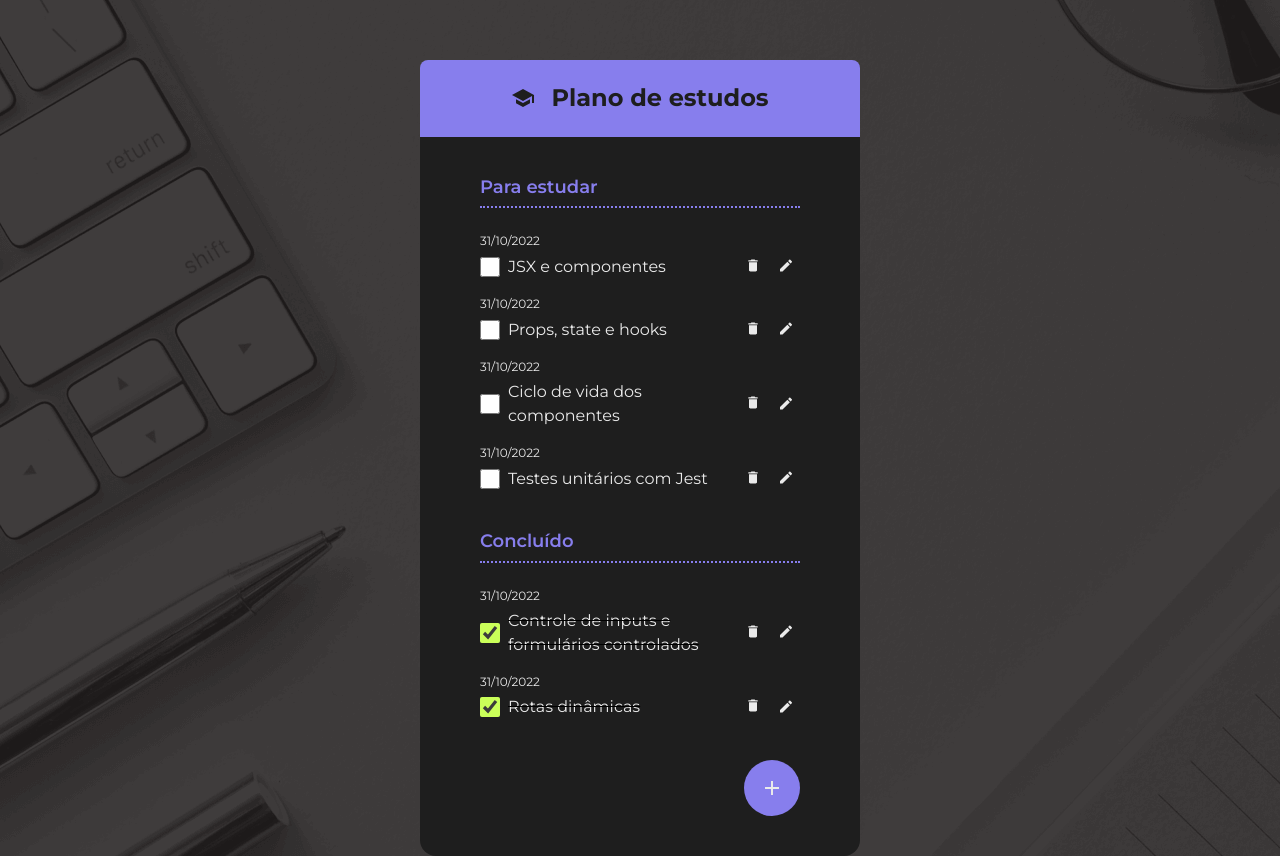
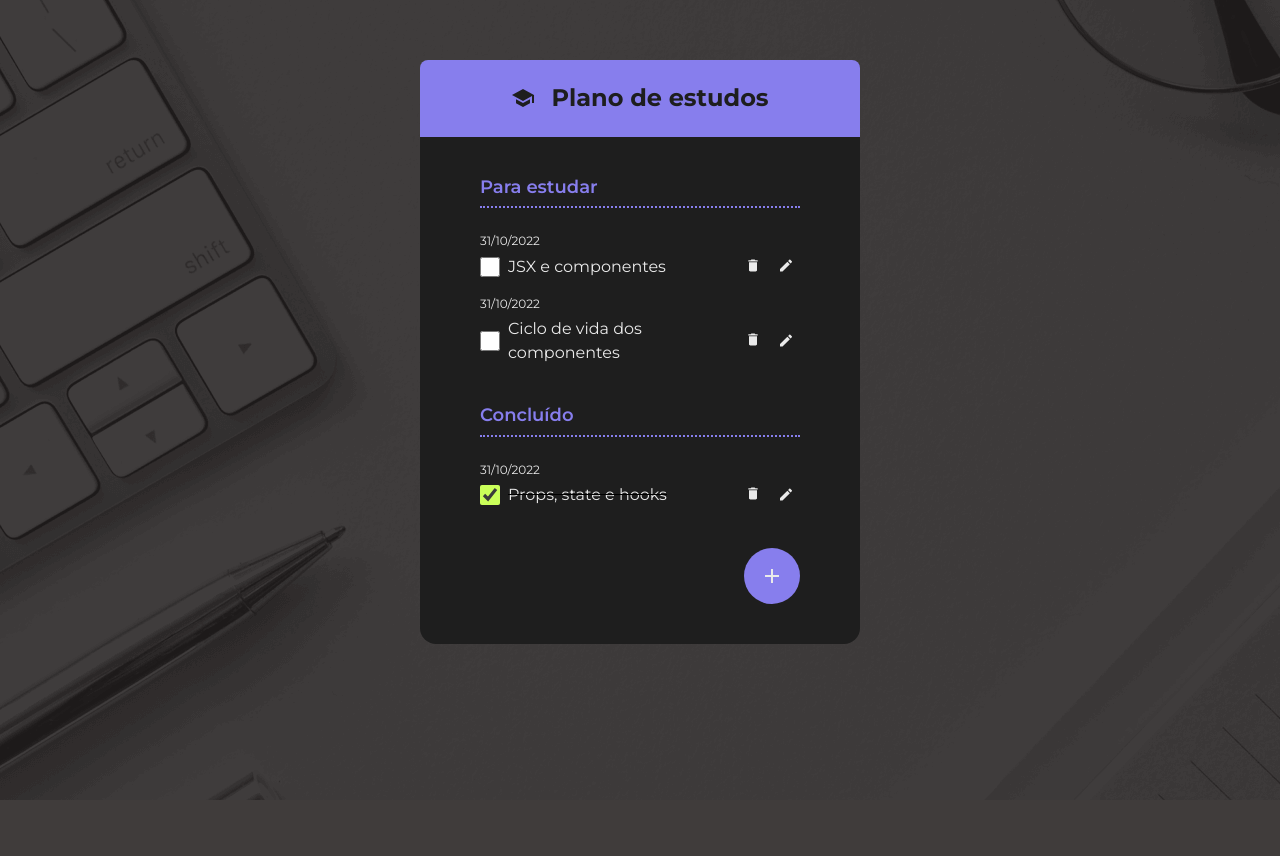
Before and after one commit to fredcarderaro/checklist, a React (Vite) app: page / in a window 1280 px wide. After the commit the page ends 800 px from the top, so only its background shows below. Built offline with nearby package versions, Linux system fonts and the light colour scheme.

Commit message:
useState control todolist and implemente toggle check and delete todo item

```diff
--- a/src/App.jsx
+++ b/src/App.jsx
@@ -12,7 +12,7 @@ import { ToDoItem } from "./components/ToDoItem";
 import { ToDoList } from "./components/ToDoList";
 import { TodoForm } from "./components/TodoForm";
 
-const todos = [
+/* const todos = [
   {
     id: 1,
     description: "JSX e componentes",
@@ -38,6 +38,7 @@ const todos = [
     createdAt: "2022-10-31",
   },
 ];
+
 const completed = [
   {
     id: 5,
@@ -52,17 +53,80 @@ const completed = [
     createdAt: "2022-10-31",
   },
 ];
+ */
 
 function App() {
+  // Cria estado de controle de exibição do modal Dialog
   const [showDialog, setShowDialog] = useState(false);
 
+  // Cria estado com lista de todos inicial
+  const [todos, setTodos] = useState([
+    {
+      id: 1,
+      description: "JSX e componentes",
+      completed: false,
+      createdAt: "2022-10-31",
+    },
+    {
+      id: 2,
+      description: "Props, state e hooks",
+      completed: true,
+      createdAt: "2022-10-31",
+    },
+    {
+      id: 3,
+      description: "Ciclo de vida dos componentes",
+      completed: false,
+      createdAt: "2022-10-31",
+    },
+  ]);
+
+  // Exibir ou ocultar modal Dialog
   const toggleDialog = () => {
     setShowDialog(!showDialog);
   };
 
-  const addTodo = () => {
-    console.log("form submetido");
+  // Adicionar todo à lista
+  const addTodo = (formData) => {
+    const description = formData.get("description");
+
+    setTodos((prevState) => {
+      const todo = {
+        id: prevState.length + 1,
+        description,
+        completed: false,
+        createdAt: new Date().toISOString(),
+      };
+
+      return [...prevState, todo];
+    });
+
     toggleDialog();
+  };
+
+  // Funcao executa o toggle no item todo completed
+  const toggleTodoCompleted = (todo) => {
+    setTodos((prevState) => {
+      return prevState.map((item) => {
+        if (item.id == todo.id) {
+          return {
+            ...item,
+            completed: !item.completed,
+          };
+        }
+
+        return item;
+      });
+    });
+  };
+
+  // Funcao exclui item todo
+  const deleteTodo = (todo) => {
+    setTodos((prevState) => {
+      return prevState.filter((item) => {
+        return item.id != todo.id;
+      });
+    });
   };
 
   return (
@@ -77,15 +141,33 @@ function App() {
         <ChecklistsWrapper>
           <SubHeading>Para estudar</SubHeading>
           <ToDoList>
-            {todos.map(function (t) {
-              return <ToDoItem key={t.id} item={t} />;
-            })}
+            {todos
+              .filter((task) => !task.completed)
+              .map(function (task) {
+                return (
+                  <ToDoItem
+                    key={task.id}
+                    item={task}
+                    onToggleCompleted={toggleTodoCompleted}
+                    onDeleteTodo={deleteTodo}
+                  />
+                );
+              })}
           </ToDoList>
           <SubHeading>Concluído</SubHeading>
           <ToDoList>
-            {completed.map(function (t) {
-              return <ToDoItem key={t.id} item={t} />;
-            })}
+            {todos
+              .filter((task) => task.completed)
+              .map(function (task) {
+                return (
+                  <ToDoItem
+                    key={task.id}
+                    item={task}
+                    onToggleCompleted={toggleTodoCompleted}
+                    onDeleteTodo={deleteTodo}
+                  />
+                );
+              })}
           </ToDoList>
           <Footer>
             {/* Dialog */}
--- a/src/components/TextInput/Text-input.style.css
+++ b/src/components/TextInput/Text-input.style.css
@@ -1,5 +1,6 @@
 .text-input {
   background-color: transparent;
+  color: #eaeaea;
   font-size: 16px;
   line-height: 150%;
   border-radius: 24px;
--- a/src/components/ToDoItem/index.jsx
+++ b/src/components/ToDoItem/index.jsx
@@ -1,25 +1,28 @@
-import './todo-item.style.css'
+import "./todo-item.style.css";
 import { IconPencil, IconTrash } from "../icons";
 
-export function ToDoItem ({ item }) {
-    const styles = ['todo-item']
+export function ToDoItem({ item, onToggleCompleted, onDeleteTodo }) {
+  const styles = ["todo-item"];
 
   if (item.completed) {
-        styles.push('completed')
+    styles.push("completed");
   }
 
   return (
-        <li className={styles.join(' ')}>
+    <li className={styles.join(" ")}>
       <p className="date">
-                {new Date(item.createdAt).toLocaleDateString('pt-BR')}
+        {new Date(item.createdAt).toLocaleDateString("pt-BR")}
       </p>
       <div className="details">
-                <input type="checkbox" className="checkbox" defaultChecked={item.completed} />
-                <p className="description">
-                    {item.description}
-                </p>
+        <input
+          type="checkbox"
+          className="checkbox"
+          defaultChecked={item.completed}
+          onClick={() => onToggleCompleted(item)}
+        />
+        <p className="description">{item.description}</p>
         <div className="actions">
-                    <button className="btn">
+          <button className="btn" onClick={() => onDeleteTodo(item)}>
             <IconTrash />
           </button>
           <button className="btn">
@@ -28,5 +31,5 @@ export function ToDoItem ({ item }) {
         </div>
       </div>
     </li>
-    )
+  );
 }
--- a/src/components/TodoForm/index.jsx
+++ b/src/components/TodoForm/index.jsx
@@ -5,7 +5,11 @@ import { TextInput } from "../TextInput";
 export function TodoForm({ onSubmit }) {
   return (
     <form action={onSubmit} className="todo-form">
-      <TextInput placeholder="Digite o item que deseja adicionar" required />
+      <TextInput
+        placeholder="Digite o item que deseja adicionar"
+        name="description"
+        required
+      />
       <Button>Salvar item</Button>
     </form>
   );
```
Lines whose indentation alone changed are shown as unchanged.
